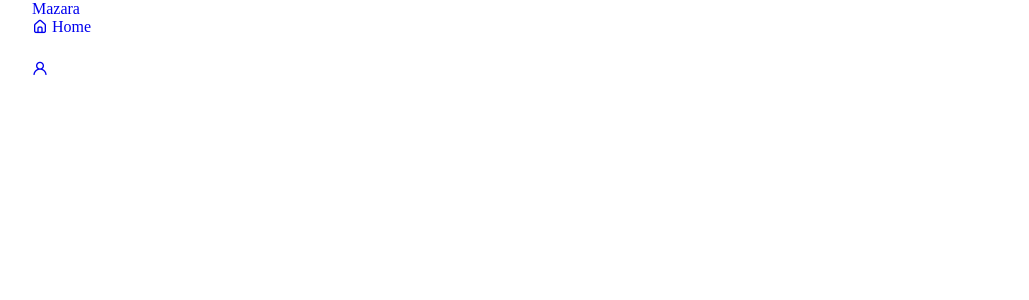
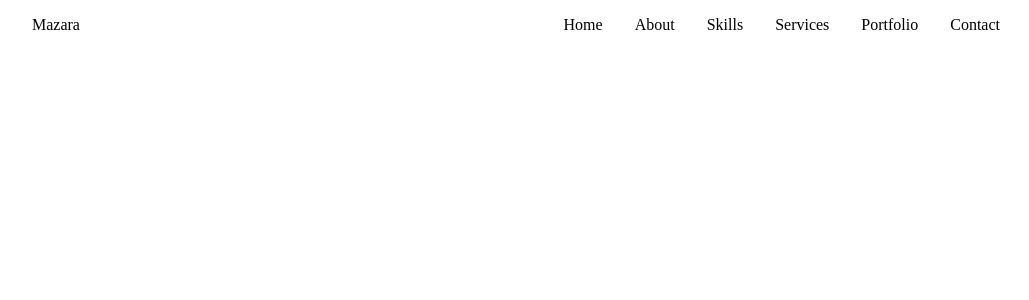
Before and after one commit to zaragotcode/portfolio-react, a React (Create React App) app: page / in a window 1280 px wide. Shown: the top 300 px of the page, without its empty margins (124-1153 px from the left). Built offline with nearby package versions, Linux system fonts and the light colour scheme; the HTML template or start-up script is replaced by a standard one.

Commit message:
add media query styling for nav

```diff
--- a/src/App.css
+++ b/src/App.css
@@ -94,47 +94,24 @@
   align-items: center;
 }
 
-.App {
-  text-align: center;
-}
-
-.App-logo {
-  height: 40vmin;
-  pointer-events: none;
-}
-
-* {
-  margin: 0;
-  padding: 0;
-  box-sizing: border-box;
-}
-
-@media (prefers-reduced-motion: no-preference) {
-  .App-logo {
-    animation: App-logo-spin infinite 20s linear;
+@media screen and (max-width: 992px) {
+  .container {
+    margin-left: var(--mb-1-5);
+    margin-right: var(--mb-1-5);
   }
 }
 
-.App-header {
-  background-color: #282c34;
-  min-height: 100vh;
-  display: flex;
-  flex-direction: column;
-  align-items: center;
-  justify-content: center;
-  font-size: calc(10px + 2vmin);
-  color: white;
+@media screen and (max-width: 768px) {
+
 }
 
-.App-link {
-  color: #61dafb;
+@media screen and (max-width: 576px) {
+
 }
 
-@keyframes App-logo-spin {
-  from {
-    transform: rotate(0deg);
-  }
-  to {
-    transform: rotate(360deg);
+@media screen and (max-width: 350px) {
+  .container {
+    margin-left: var(--mb-1);
+    margin-right: var(--mb-1);
   }
 }
--- a/src/components/Header/Header.css
+++ b/src/components/Header/Header.css
@@ -0,0 +1,116 @@
+.header{
+  width: 100%;
+  position: fixed;
+  top: 0;
+  left: 0;
+  z-index: var(--z-fixed);
+  background-color: var(--body-color);
+}
+
+.nav {
+  height: calc(var(--header-height) + 1.5rem);
+  display: flex;
+  justify-content: space-between;
+  align-items: center;
+  column-gap: 1rem;
+}
+
+.nav__logo,
+.nav__toggle {
+  color: var(--title-color);
+  font-weight: var(--font-medium);
+}
+
+.nav__list {
+  display: flex;
+  column-gap: 2rem;
+}
+
+.nav__link {
+  display: flex;
+  flex-direction: column;
+  align-items: center;
+  font-size: var(--small-font-size);
+  color: var(--title-color);
+  font-weight: var(--font-medium);
+  transition: .3s;
+}
+
+.nav__icon,
+.nav__close,
+.nav__toggle {
+  display: none;
+}
+
+.active-link,
+.nav__link:hover {
+  color: var(--title-color-dark);
+}
+
+@media screen and (max-width: 768px) {
+  .header {
+    top: initial;
+    bottom: 0;
+  }
+
+  .nav {
+    height: var(--header-height);
+  }
+
+  .nav__menu {
+    position: fixed;
+    bottom: -100%;
+    left: 0;
+    width: 100%;
+    background-color: var(--body-color);
+    padding: 2rem 1.5rem 4rem;
+    box-shadow: 0 -1px 4px rgba(0, 0, 0, 0.15);
+    border-radius: 1.5rem 1.5rem 0 0;
+    transition: .3s;
+  }
+
+  .show-menu {
+    bottom: 0;
+  }
+
+  .nanv__list {
+    display: grid;
+    grid-template-columns: repeat(3, 1fr);
+    gap: 2rem;
+  }
+
+  .nav__icon {
+    font-size: 1.2rem;
+  }
+
+  .nav__close {
+    position: absolute;
+    right: 1.3rem;
+    bottom: .5rem;
+    font-size: 1.5rem;
+    cursor: pointer;
+    color: var(--title-color-dark);
+  }
+
+  .nav__toggle {
+    font-size: 1.1rem;
+    cursor: pointer;
+  }
+
+  .nav__icon,
+  .nav__close,
+  .nav__toggle {
+    display: block;
+  }
+}
+
+
+@media screen and (max-width: 350px) {
+  .nav__menu {
+    padding: 2rem 0.25rem 4rem;
+  }
+
+  .nav__list {
+    column-gap: 0;
+  }
+}
--- a/src/components/Header/Header.jsx
+++ b/src/components/Header/Header.jsx
@@ -9,41 +9,53 @@
         <div className="nav__menu">
           <ul className="nav__list grid">
             <li className="nav__item">
-              <a href=" " className="nav__link">
-                <i className="uil uil-estate nav__icon"></i> Home
+              <a href="#home" className="nav__link active-link">
+                <i className="uil uil-estate nav__icon"></i>
+                Home
               </a>
             </li>
 
             <li className="nav__item">
-              <a href=" " className="nav__link">
+              <a href="#about" className="nav__link">
                 <i className="uil uil-user nav__icon"></i>
+                About
               </a>
+            </li>
 
               <li className="nav__item">
-              <a href=" " className="nav__link">
-                <i className="uil uil- nav__icon"></i>
+              <a href="#skills" className="nav__link">
+                <i className="uil uil-file-alt nav__icon"></i>
+                Skills
               </a>
             </li>
 
             <li className="nav__item">
-              <a href=" " className="nav__link">
-                <i className="uil uil- nav__icon"></i>
+              <a href="#servies" className="nav__link">
+                <i className="uil uil-briefcase-alt nav__icon"></i>
+                Services
               </a>
             </li>
 
             <li className="nav__item">
-              <a href=" " className="nav__link">
-                <i className="uil uil- nav__icon"></i>
+              <a href="#portfolio" className="nav__link">
+                <i className="uil uil-scenery nav__icon"></i>
+                Portfolio
               </a>
             </li>
 
             <li className="nav__item">
-              <a href=" " className="nav__link">
-                <i className="uil uil- nav__icon"></i>
+              <a href="#contact" className="nav__link">
+                <i className="uil uil-message nav__icon"></i>
+                Contact
               </a>
             </li>
-            </li>
           </ul>
+
+          <i className="uil uil-times nav__close"></i>
+        </div>
+
+        <div className="nav__toggle">
+          <i className="uil uil-apps"></i>
         </div>
       </nav>
     </header>
```
